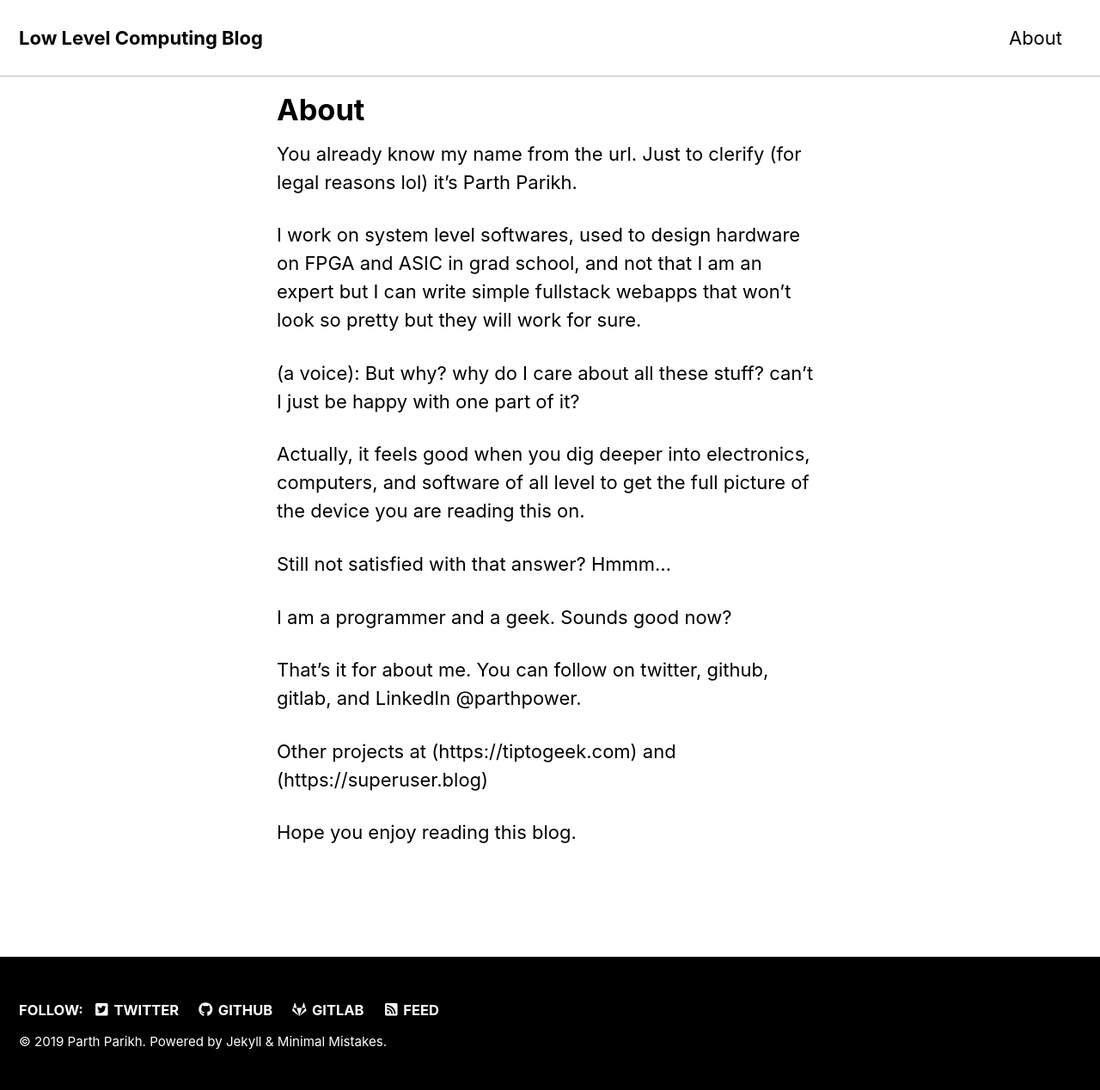
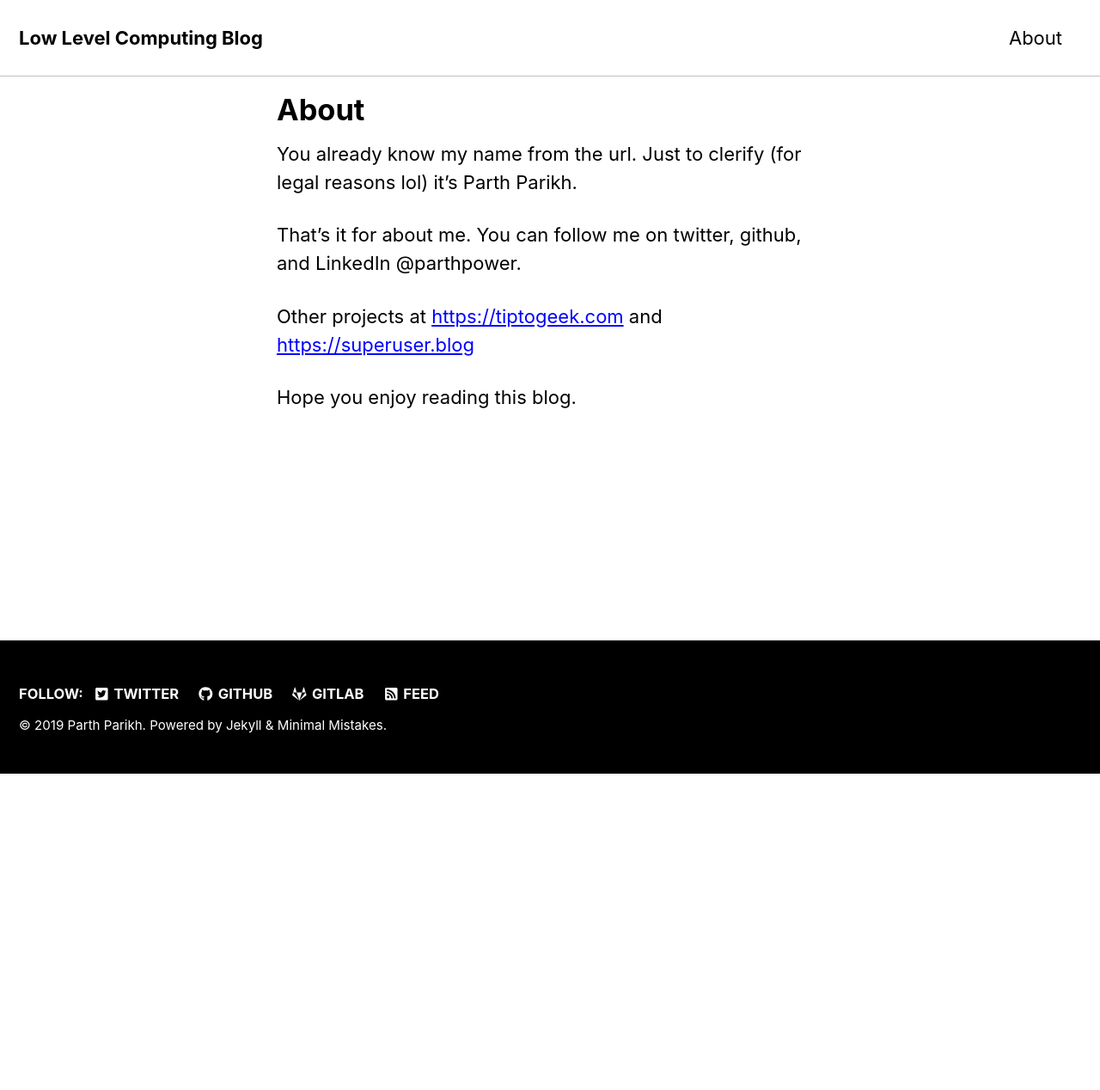
Before and after one commit to parthpower/parthpower.github.io, a Jekyll site: the page built from about.md, in a window 1280 px wide. Shown: the whole page at 86% size. Built offline with Jekyll 4.4.1, drawn with Linux system fonts in a browser that asks for light colours; cached includes are drawn as plain includes; nearby versions of some CDN libraries; after the commit the page ends 900 px from its top, so only the background shows below that.

Commit message:
Update about.md

```diff
--- a/about.md
+++ b/about.md
@@ -7,19 +7,8 @@ layout: single
 
 You already know my name from the url. Just to clerify (for legal reasons lol) it's Parth Parikh.
 
-I work on system level softwares, used to design hardware on FPGA and ASIC in grad school, and not that I am an expert but I can write simple fullstack webapps that won't look so pretty but they will work for sure.
+That's it for about me. You can follow me on twitter, github, and LinkedIn @parthpower.
 
-(a voice): But why? why do I care about all these stuff? can't I just be happy with one part of it?
-
-Actually, it feels good when you dig deeper into electronics, computers, and software of all level to get the full picture of the device you are reading this on.
-
-Still not satisfied with that answer? Hmmm...
-
-I am a programmer and a geek. Sounds good now?
-
-
-That's it for about me. You can follow on twitter, github, gitlab, and LinkedIn @parthpower.
-
-Other projects at (https://tiptogeek.com) and (https://superuser.blog)
+Other projects at [https://tiptogeek.com](https://tiptogeek.com) and [https://superuser.blog](https://superuser.blog)
 
 Hope you enjoy reading this blog.
```
